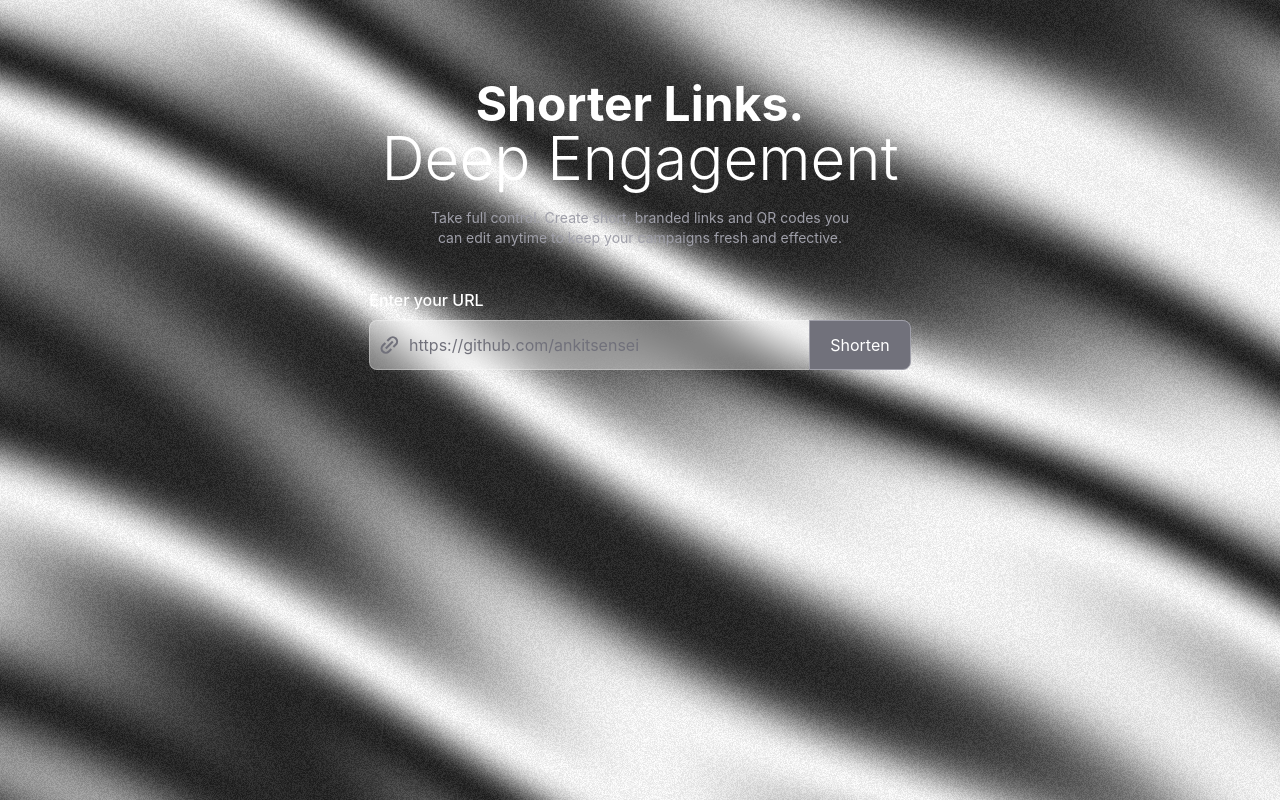
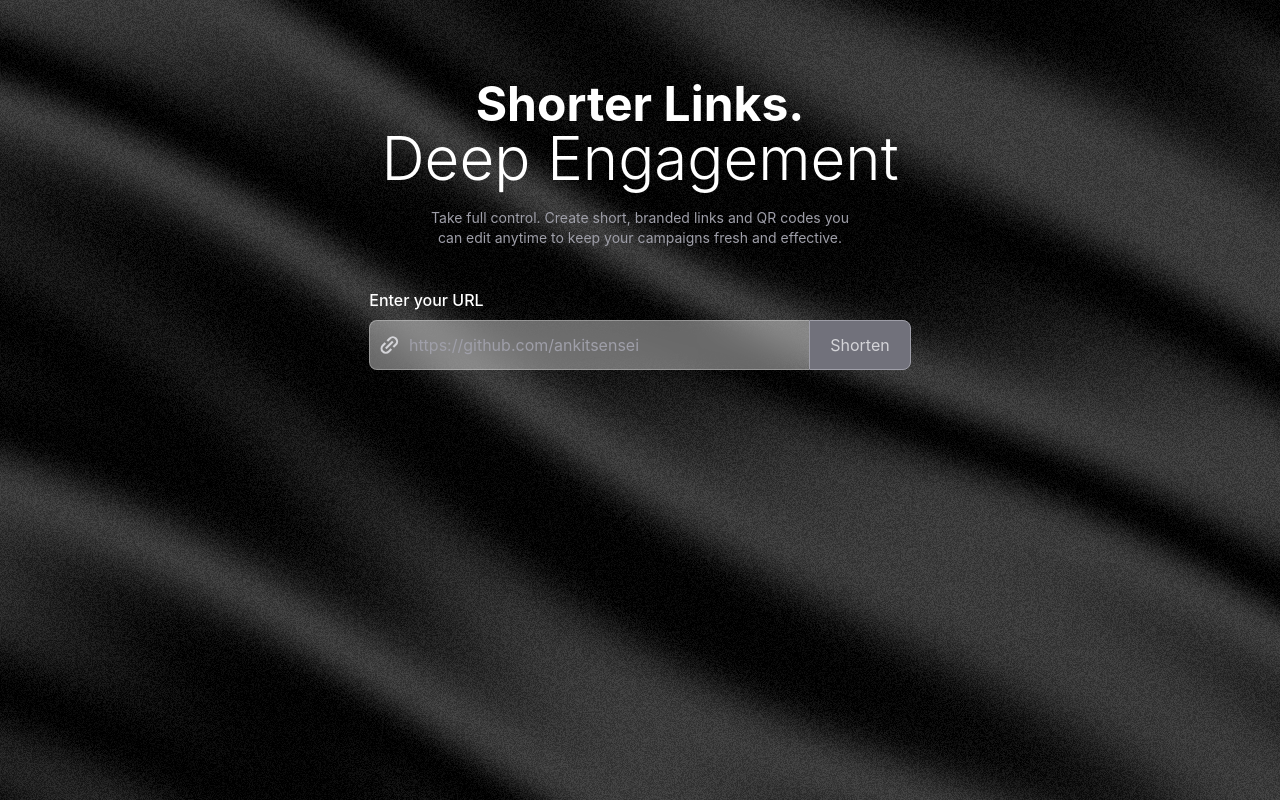
Before and after one commit to ankitsensei/url-shortener, a React (Vite) app in the folder frontend/: page / in a window 1280 px wide. Built offline with nearby package versions, Linux system fonts and the light colour scheme.

Commit message:
style: changed bg and few required tweaks

```diff
--- a/frontend/src/pages/Hero.tsx
+++ b/frontend/src/pages/Hero.tsx
@@ -49,7 +49,7 @@ const Hero = () => {
         <Silk
           speed={5}
           scale={1}
-          color="#ffffff"
+          color="#484848"
           noiseIntensity={1.5}
           rotation={0}
         />
@@ -84,19 +84,19 @@ const Hero = () => {
 
             <div className="flex items-center">
               <div className="border border-r-0 border-white/30 backdrop-blur-md bg-white/40 w-80 lg:w-[440px] rounded-lg rounded-r-none flex items-center px-2">
-                <IoLinkSharp className="text-zinc-500 rotate-135 text-2xl" />
+                <IoLinkSharp className="text-zinc-300 rotate-135 text-2xl" />
 
                 <input
                   type="text"
                   placeholder="https://github.com/ankitsensei"
                   {...register("newUrl", { required: true })}
-                  className="py-3 px-2 w-full bg-transparent outline-none placeholder:text-zinc-500"
+                  className="py-3 px-2 w-full bg-transparent outline-none placeholder:text-zinc-400 text-zinc-300"
                 />
               </div>
 
               <button
                 type="submit"
-                className="px-5 py-3 bg-zinc-500 hover:bg-zinc-600 transition text-white border border-zinc-400 rounded-lg rounded-l-none"
+                className="px-5 py-3 bg-zinc-500 hover:bg-zinc-600 transition text-zinc-300 border border-zinc-400 rounded-lg rounded-l-none"
               >
                 Shorten
               </button>
@@ -114,7 +114,7 @@ const Hero = () => {
               <input
                 type="text"
                 readOnly
-                className="w-full bg-transparent outline-none"
+                className="w-full bg-transparent outline-none text-zinc-300"
                 value={`http://localhost:5555/${generatedNewUrl}`}
               />
 
@@ -122,7 +122,7 @@ const Hero = () => {
                 whileHover={{ scale: 1.15 }}
                 whileTap={{ scale: 0.95 }}
                 onClick={handleCopy}
-                className="px-2 text-lg"
+                className="px-2 text-lg text-zinc-300"
               >
                 <FaRegCopy />
               </motion.button>
```
